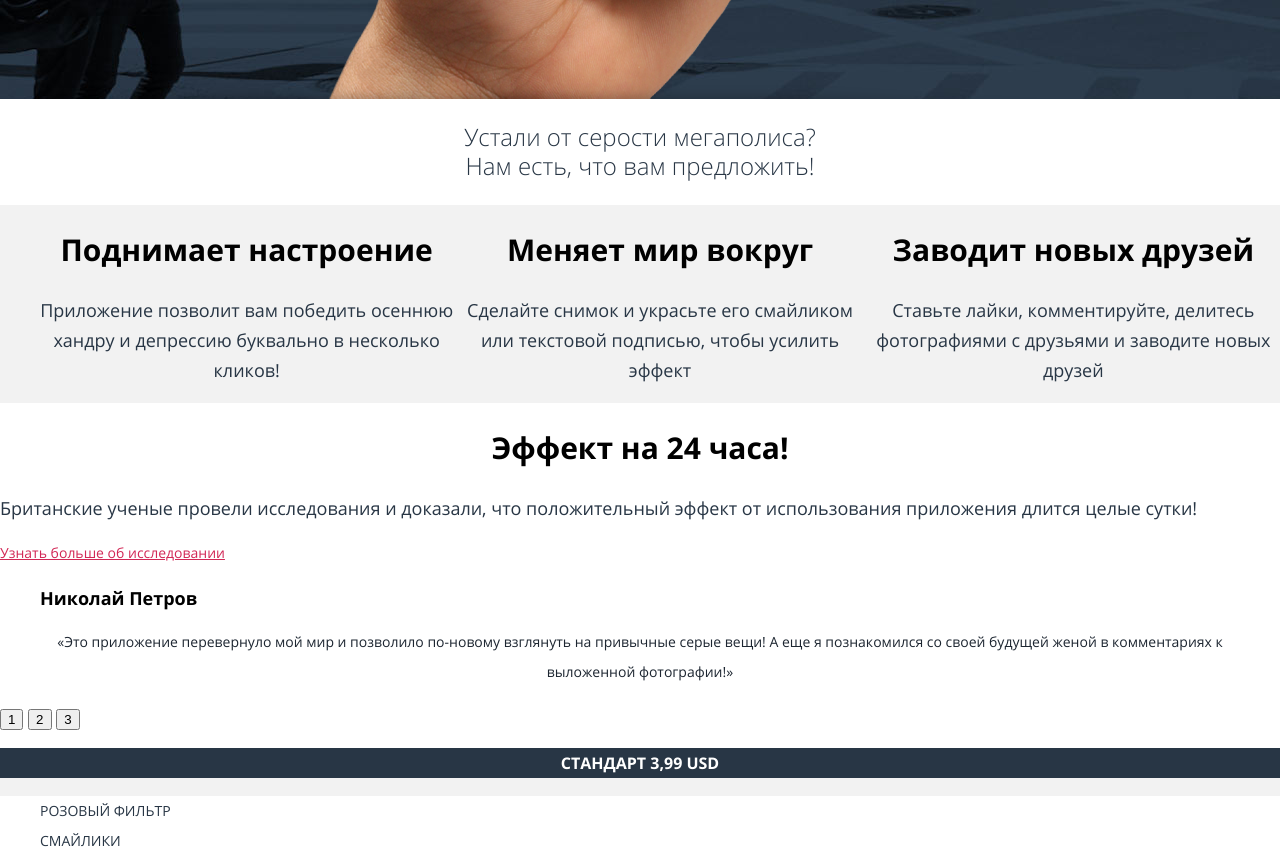
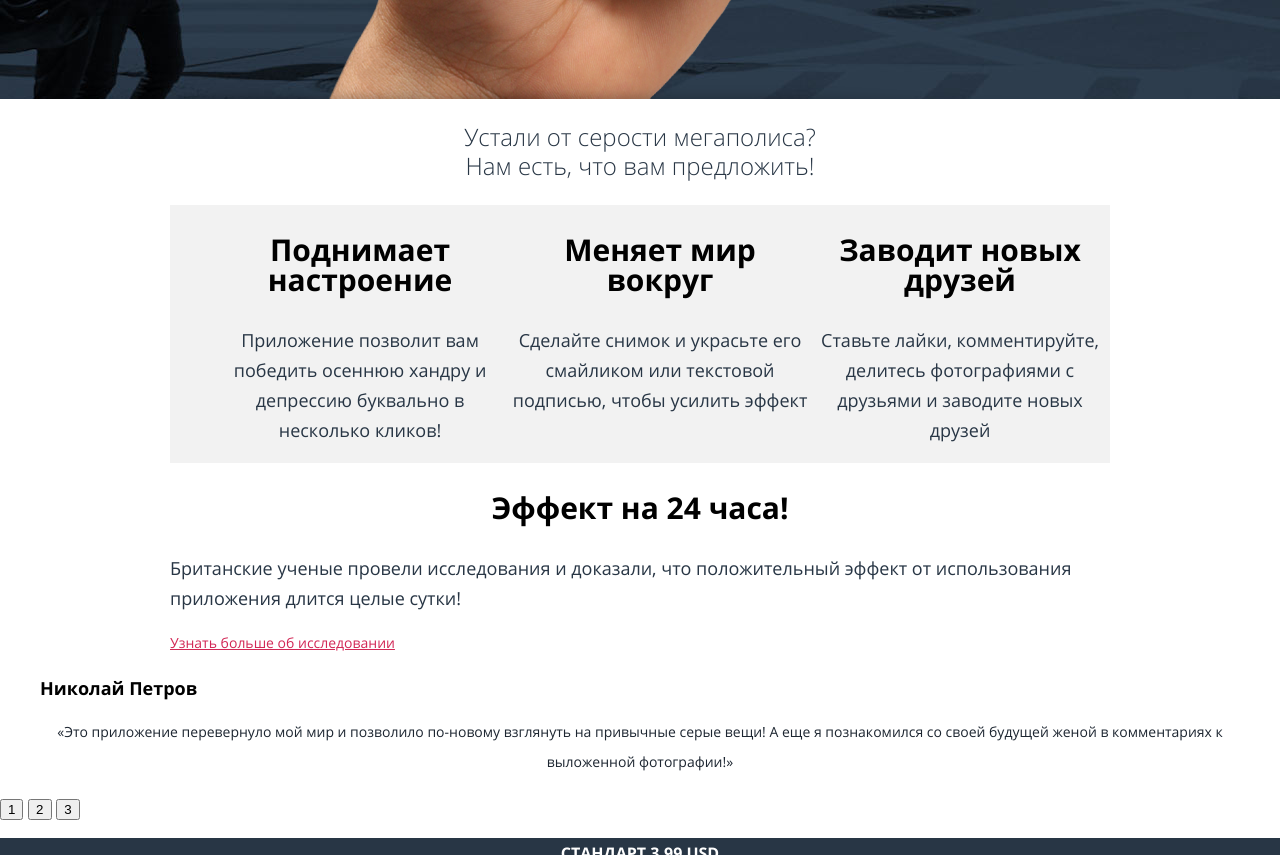
Before and after one commit to bkDezmond/1282193-pink-20, a website: page source/index.html in a window 1280 px wide. Shown: the part 680-1535 px from the top of the page. Drawn offline with nearby package versions, Linux system fonts and the light colour scheme; files that its build step writes are made by us from their sources.

Commit message:
исправил

```diff
--- a/source/index.html
+++ b/source/index.html
@@ -79,12 +79,12 @@
     <main>
       <h1 class="visually-hidden">Информация о приложении</h1>
       <section class="advantages">
-        <h2 class="visually-hidden">Наши преимущества</h2>
-        <p class="advantages__title">
+        <div class="advantages__wrapper container">
+          <h2 class="visually-hidden">Наши преимущества</h2>
+          <p class="advantages__text">
           Устали от серости мегаполиса?<br />
           Нам есть, что вам предложить!
-        </p>
-        <div class="advantages__wrapper">
+          </p>
           <ul class="advantages__list">
             <li class="advantages__item advantages__item--mood">
               <h3 class="advantages__list-title">Поднимает настроение</h3>
@@ -109,8 +109,8 @@
             </li>
           </ul>
           <div class="advantages__24-hours">
-            <h3 class="advantages__tablet advantages__tablet--desktop">Эффект на 24 часа!</h3>
-            <p class="advantages__description advantages__description-desktop">Британские ученые провели исследования и доказали, что положительный эффект от использования приложения длится целые сутки!</p>
+            <h3 class="advantages__title">Эффект на 24 часа!</h3>
+            <p class="advantages__description advantages__description--desktop">Британские ученые провели исследования и доказали, что положительный эффект от использования приложения длится целые сутки!</p>
             <p class="advantages__learn-more">Узнать больше об исследовании</p>
           </div>
         </div>
--- a/source/less/advantages.less
+++ b/source/less/advantages.less
@@ -1,4 +1,8 @@
-.advantages__title {
+.advantages__wrapper {
+  .container();
+}
+
+.advantages__text {
   color: @basic-blue;
   font-size: 24px;
   line-height: 120%;
@@ -12,7 +16,6 @@
 
   @media (min-width: @tablet-width) {
     display: grid;
-    grid-template-columns: 1fr 1fr;
   }
 
   @media (min-width: @desktop-width) {
@@ -60,16 +63,16 @@
     font-size: 18px;
     line-height: 30px;
     text-align: center;
+
+    &--desktop {
+      font-size: 18px;
+      line-height: 30px;
+      text-align: left;
+    }
   }
 }
 
-.advantages__description-desktop {
-  font-size: 18px;
-  line-height: 30px;
-  text-align: left;
-}
-
-.advantages__tablet {
+.advantages__title {
   font-size: 30px;
   font-weight: 700;
   line-height: 36px;
--- a/source/less/gallery.less
+++ b/source/less/gallery.less
@@ -1,7 +1,10 @@
+.gallery__wrapper {
+  .container();
+}
+
 .gallery__list {
   display: grid;
   justify-content: center;
-  align-items: center;
   gap: 20px;
 
   @media (min-width: @tablet-width) {
@@ -55,7 +58,6 @@
   font-weight: 400;
   color: @basic-blue;
   text-align: left;
-  word-break: break-all;
 }
 
 .gallery__likes {
--- /dev/null
+++ b/source/less/mixins.less
@@ -0,0 +1,14 @@
+.container {
+  width: 87.5%;
+  margin: 0 auto;
+
+  @media (min-width: @tablet-width) {
+    width: 93.3%;
+    margin: 0 auto;
+  }
+
+  @media (min-width: @desktop-width) {
+    width: 940px;
+    margin: 0 auto;
+  }
+}
--- a/source/less/style.less
+++ b/source/less/style.less
@@ -1,6 +1,7 @@
 @import "fonts";
 @import "global";
 @import "variables";
+@import "mixins";
 @tablet-width: 660px;
 @desktop-width: 1200px;
 @mobile-width-only: 659px;
```
